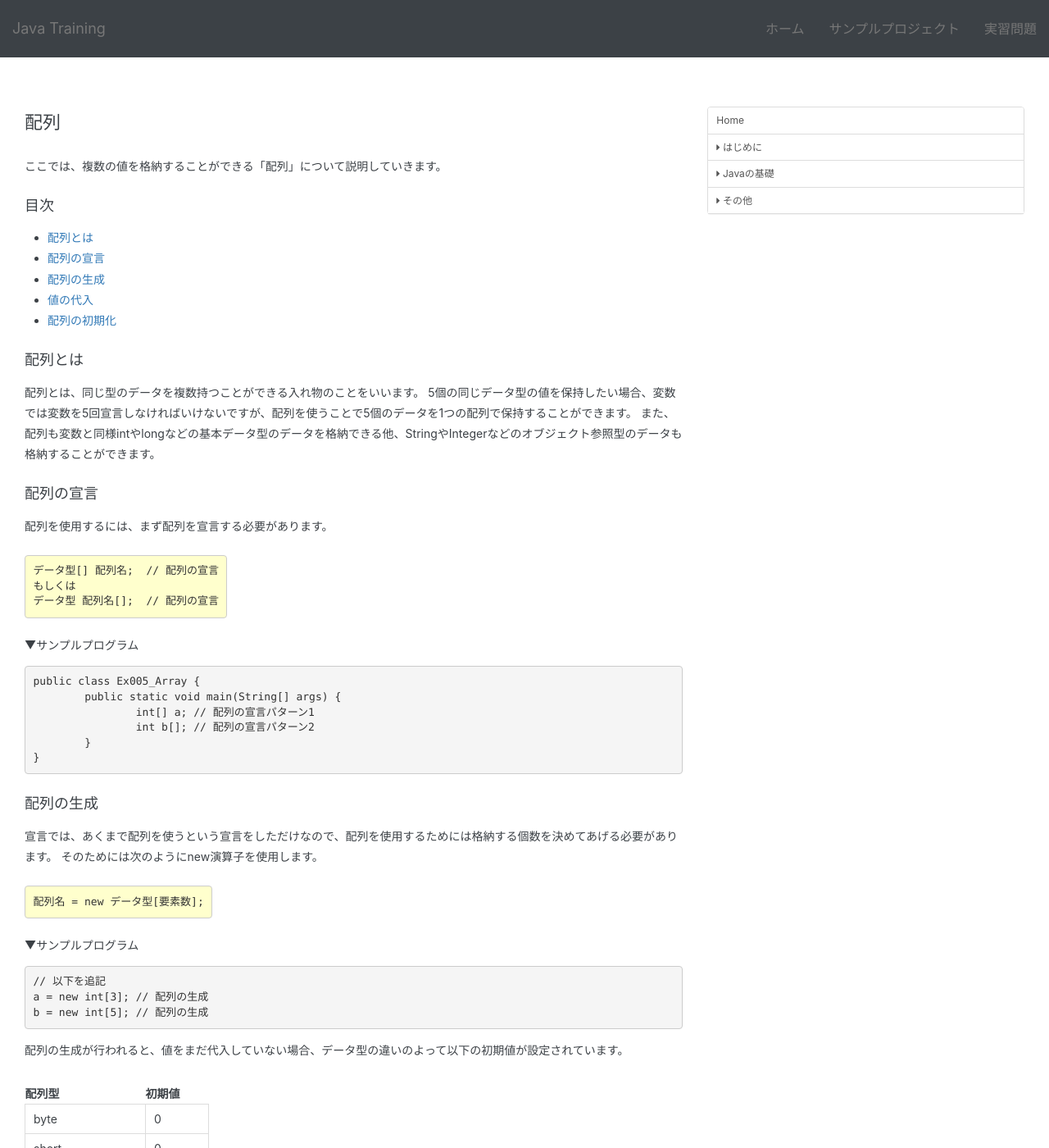
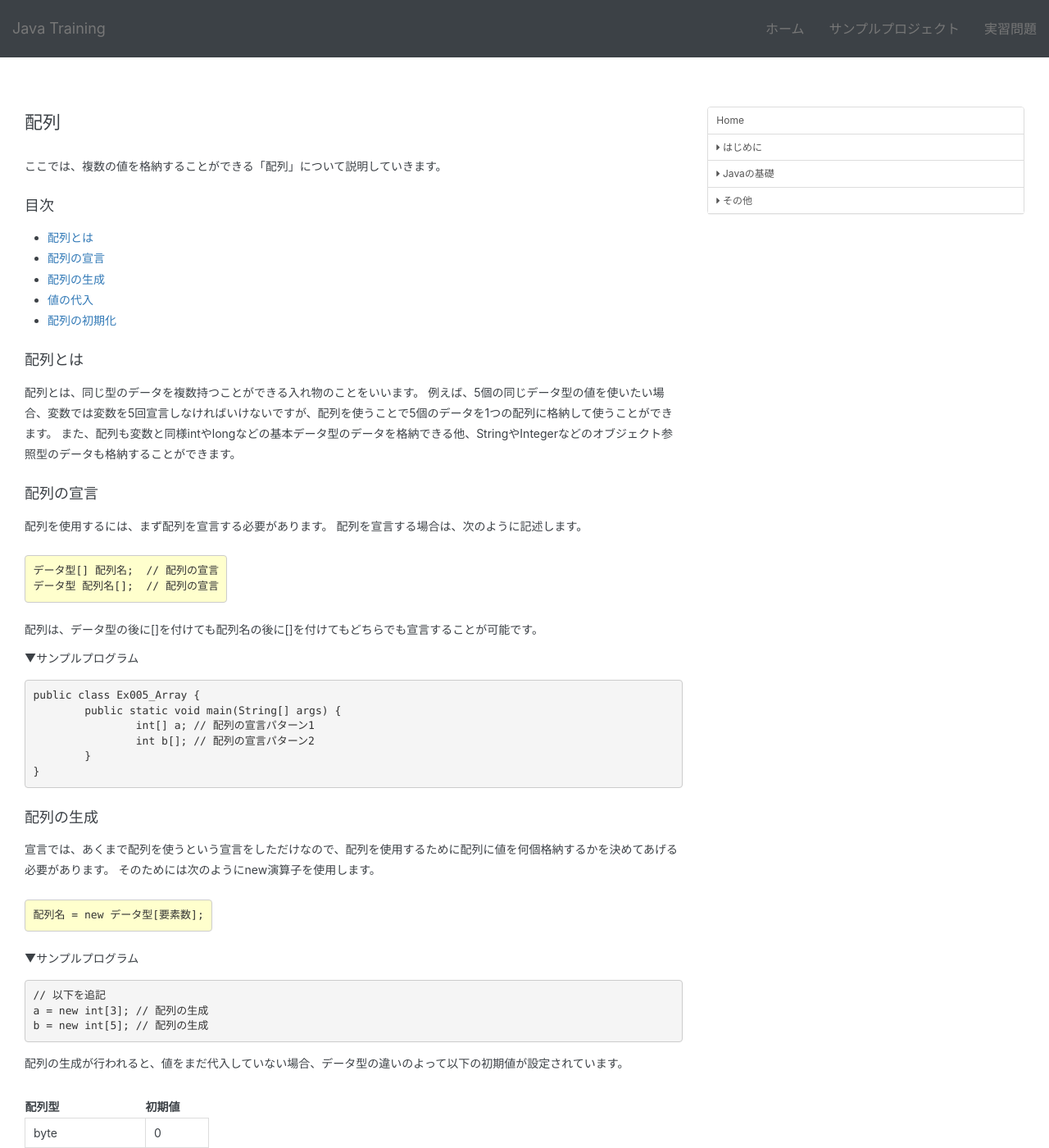
Before and after one commit to modulesjp/JavaTraining, a Jekyll site: the page built from docs/fundamentals/2.0.5.array.md, in a window 1280 px wide and 1400 px high. Shown: the whole window at 82% size. Built offline with Jekyll 4.4.1, drawn with Linux system fonts in a browser that asks for light colours; nearby versions of some CDN libraries; our own code applies the rules of GitHub Pages for plain Markdown files.

Commit message:
2018.04.02

````diff
--- a/docs/fundamentals/2.0.5.array.md
+++ b/docs/fundamentals/2.0.5.array.md
@@ -12,17 +12,20 @@
 
 ### <a name="sec1"></a>配列とは
 配列とは、同じ型のデータを複数持つことができる入れ物のことをいいます。
-5個の同じデータ型の値を保持したい場合、変数では変数を5回宣言しなければいけないですが、配列を使うことで5個のデータを1つの配列で保持することができます。
+例えば、5個の同じデータ型の値を使いたい場合、変数では変数を5回宣言しなければいけないですが、配列を使うことで5個のデータを1つの配列に格納して使うことができます。
 また、配列も変数と同様intやlongなどの基本データ型のデータを格納できる他、StringやIntegerなどのオブジェクト参照型のデータも格納することができます。
 
 ### <a name="sec2"></a>配列の宣言
 配列を使用するには、まず配列を宣言する必要があります。
+配列を宣言する場合は、次のように記述します。
 
 ```sh
 データ型[] 配列名;  // 配列の宣言
-もしくは
 データ型 配列名[];  // 配列の宣言
 ```
+
+配列は、データ型の後に[]を付けても配列名の後に[]を付けてもどちらでも宣言することが可能です。
+
 
 ▼サンプルプログラム
 
@@ -35,7 +38,7 @@
 }
 ```
 ### <a name="sec3"></a>配列の生成
-宣言では、あくまで配列を使うという宣言をしただけなので、配列を使用するためには格納する個数を決めてあげる必要があります。
+宣言では、あくまで配列を使うという宣言をしただけなので、配列を使用するために配列に値を何個格納するかを決めてあげる必要があります。
 そのためには次のようにnew演算子を使用します。
 
 ```sh
````
